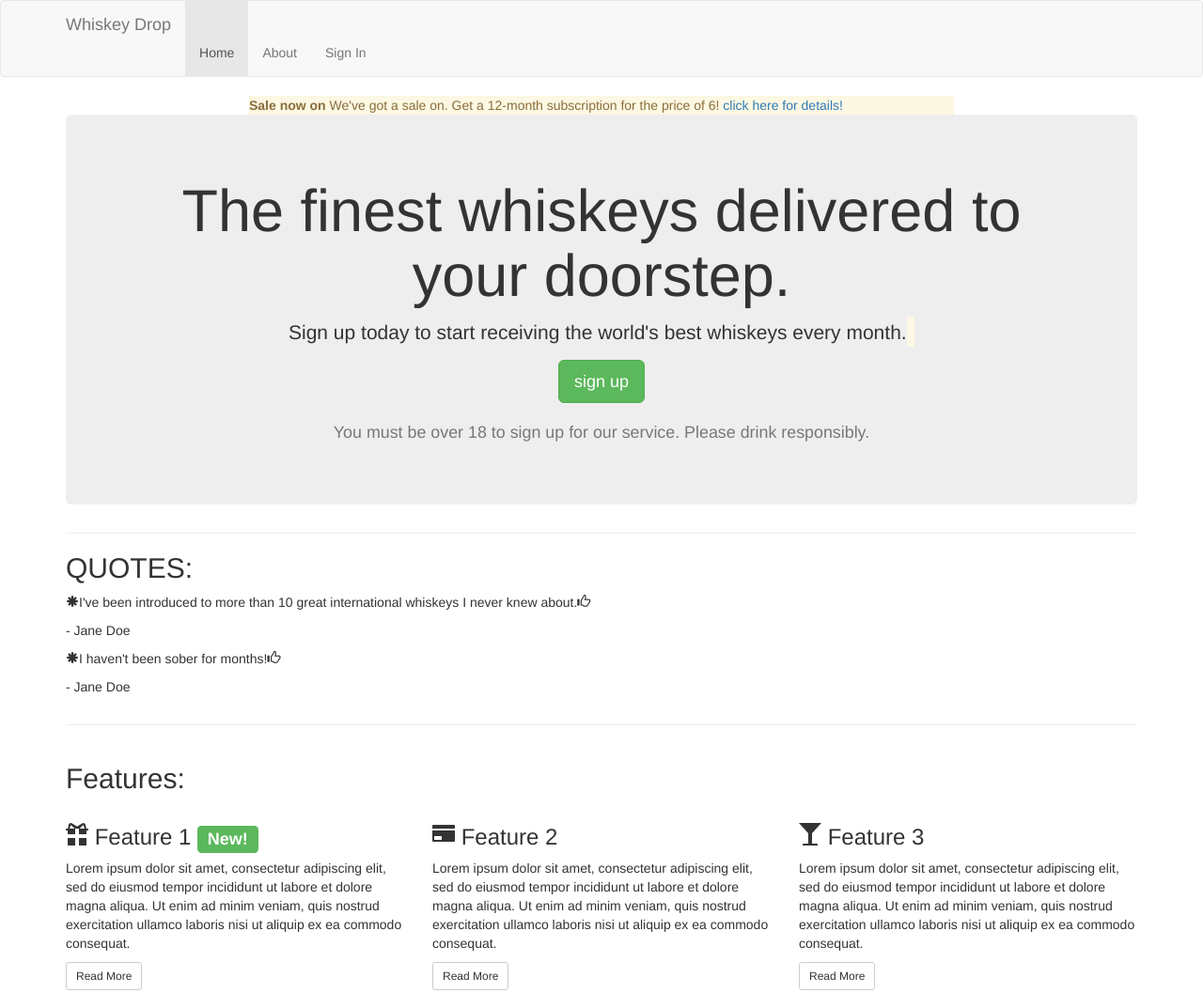
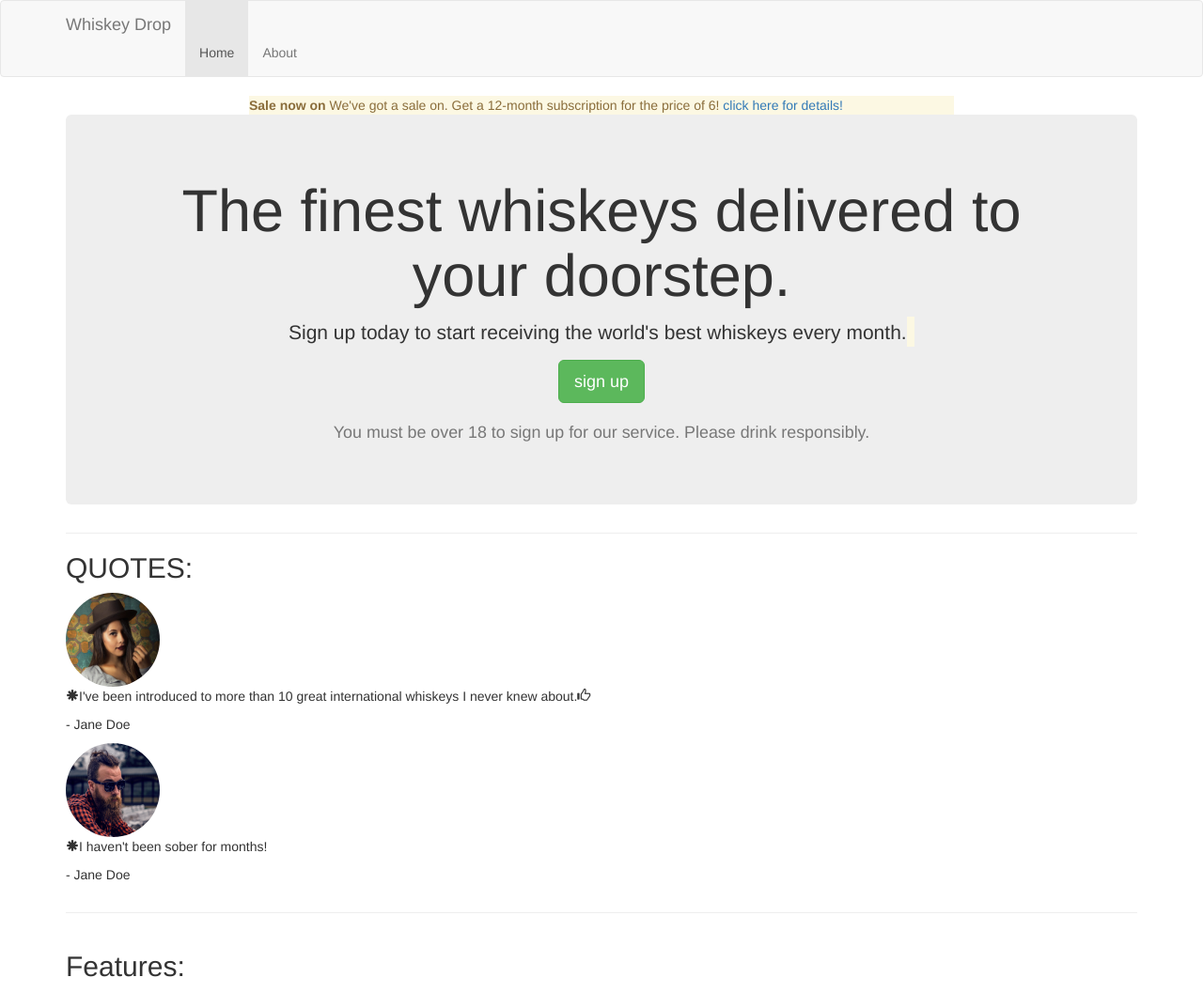
Before and after one commit to sweetmentor/testing-bootstrap, a plain HTML site: page challeng2.html in a window 1280 px wide. Shown: the top 1057 px of the page at 94% size. Drawn offline with nearby package versions, Linux system fonts and the light colour scheme.

Commit message:
added image

```diff
--- a/challeng2.html
+++ b/challeng2.html
@@ -17,7 +17,7 @@
             <ul class= "nav navbar-nav">
                 <li class="active"><a href=""><a>Home</a></li>
                 <li><a href=""><a>About</a></li>
-                <li><a href=""><a>Sign In</a></li>
+                <li class="visible-xs"><a href=""><a>Sign In</a></li>
 
             </ul>
         </div>
@@ -56,11 +56,13 @@
         <section class="quotes">
             <h2 class="text-uppercase">Quotes:</h2>
             <div class="quote">
+                <img src="Images/girl-image.png" class="img-circle media-object" height="100" width="100">
                 <p><span class="glyphicon glyphicon-asterisk hidden-xs"></span>I've been introduced to more than 10 great international whiskeys I never knew about.<span class="glyphicon glyphicon-thumbs-up hidden-xs"></span></p>
                 <p>- Jane Doe</p>
             </div>
             <div class="quote">
-                <p><span class="glyphicon glyphicon-asterisk hidden-xs"></span>I haven't been sober for months!<span class="glyphicon glyphicon-thumbs-up hidden-xs"></span></p>
+                <img src="Images/guy-image.png" class="img-circle media-object" height="100" width="100">
+                <p><span class="glyphicon glyphicon-asterisk hidden-xs"></span>I haven't been sober for months!<span class="glyphicon glyphicon-thumbsgti -up hidden-xs"></span></p>
                 <p>- Jane Doe</p>
             </div>
         </section>
```
Also changed, not shown: practice.html (+13 -0 lines), Images/girl-image.png (added), Images/guy-image.png (added).
